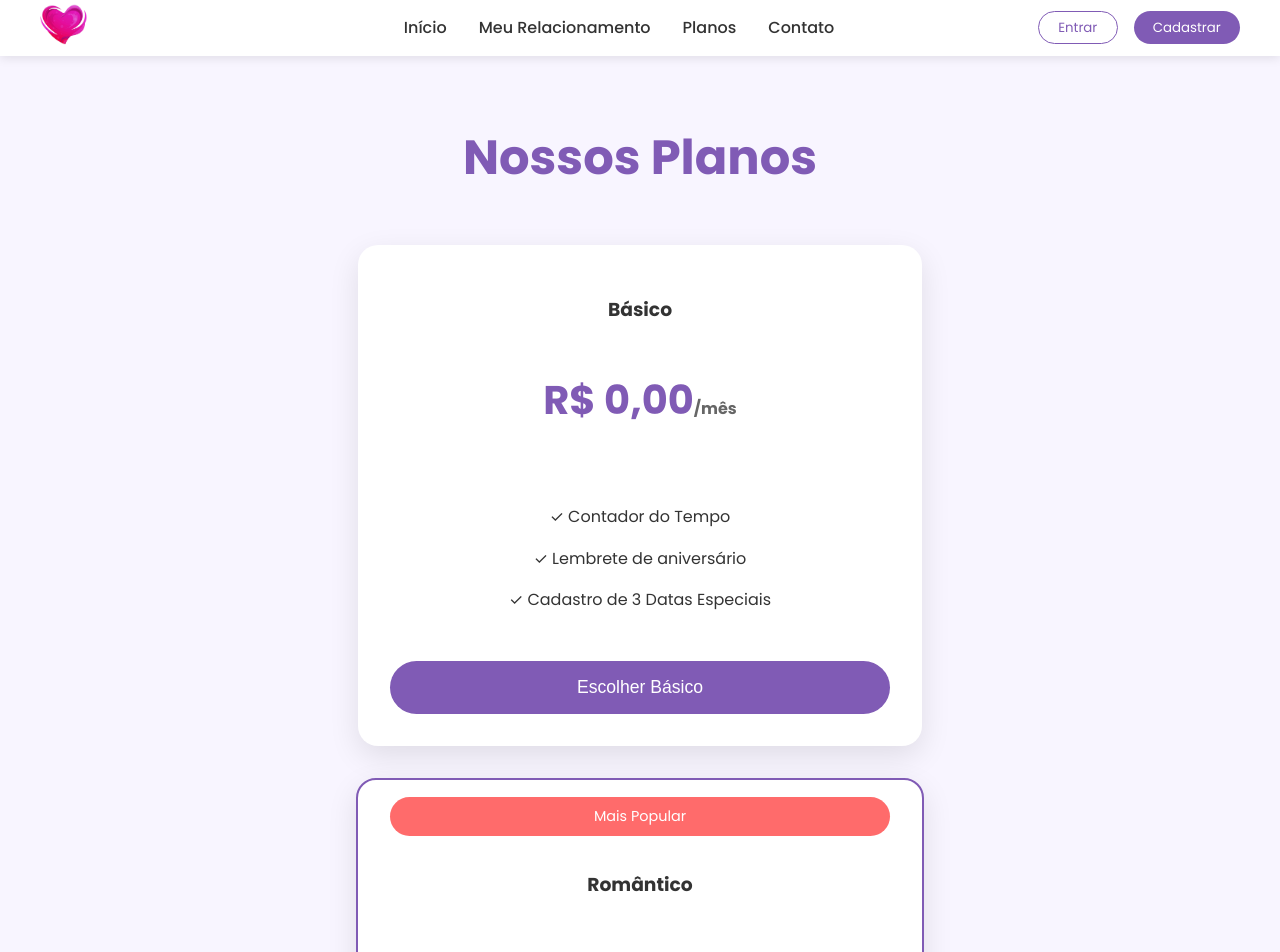
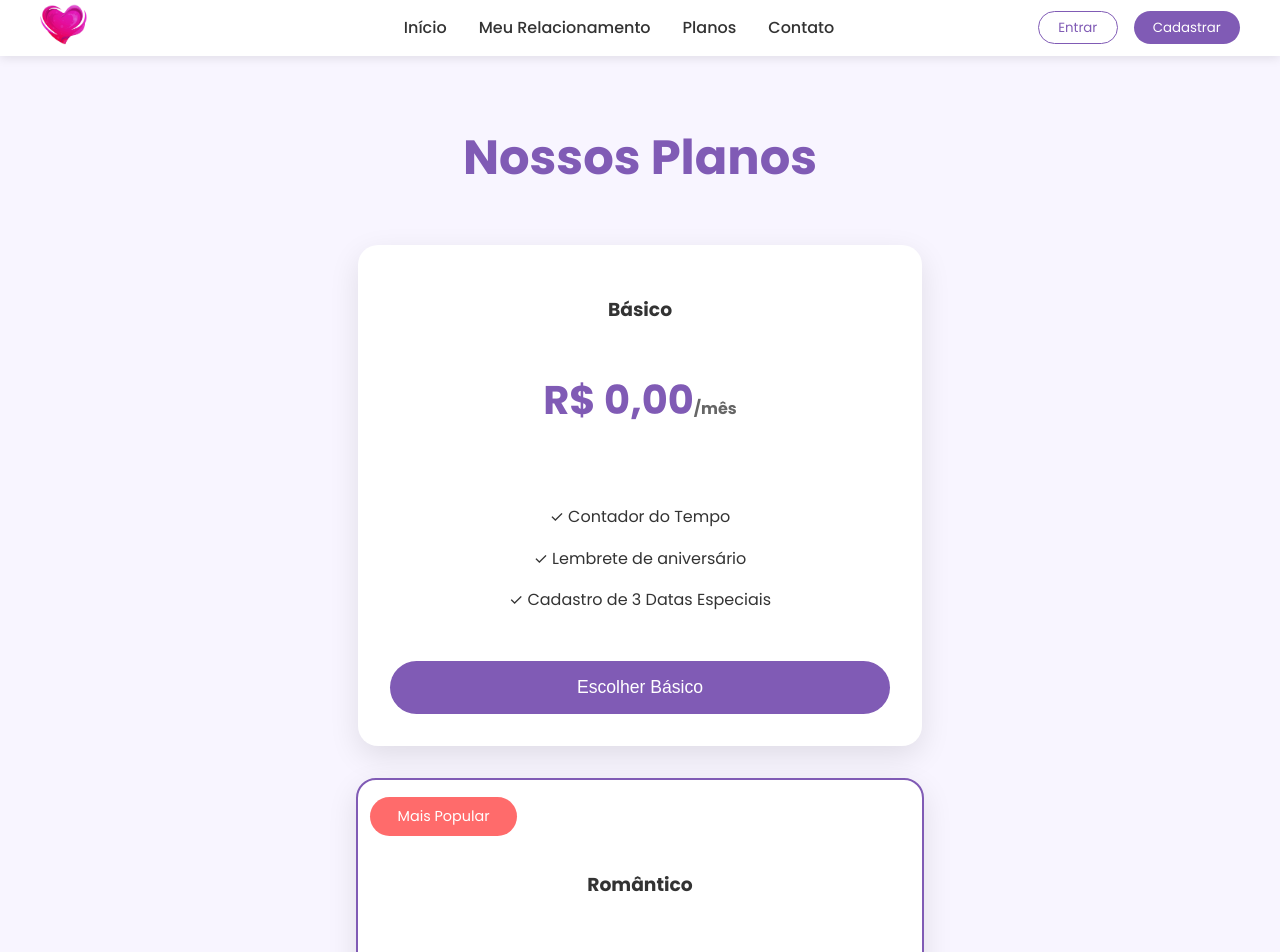
Before and after one commit to guifalcs/Tudo-Sobre-Seu-Amor, an Angular app: page /plans in a window 1280 px wide. Shown: the top 952 px of the page. Built offline with nearby package versions, Linux system fonts and the light colour scheme; no server answers; a web font is replaced by a local one.

Commit message:
ajuste scss

```diff
--- a/src/app/pages/all-plans/all-plans.component.scss
+++ b/src/app/pages/all-plans/all-plans.component.scss
@@ -35,7 +35,9 @@
 
 .featured-tag {
   position: relative;
+  width: 8em;
   top: -15px;
+  right: 20px;
   background: var(--accent-color);
   color: white;
   padding: 0.5rem 1rem;
```
